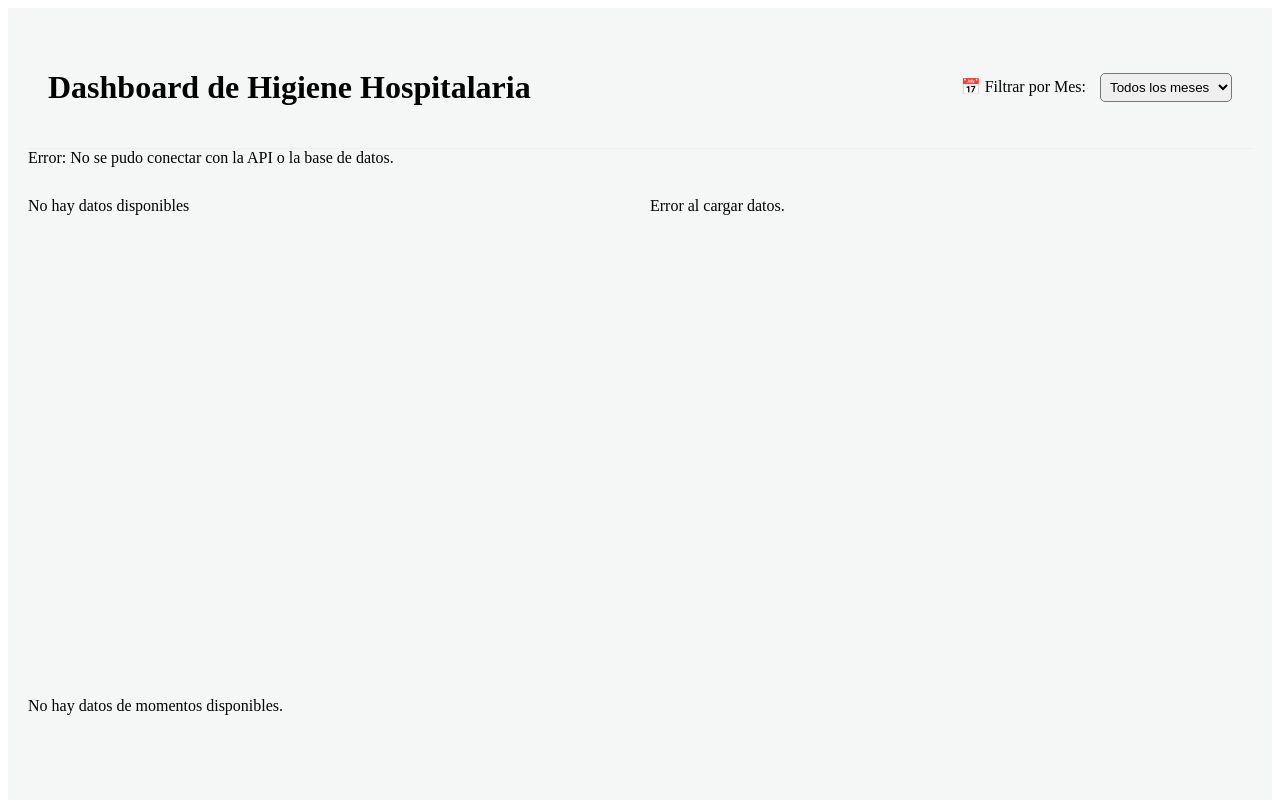
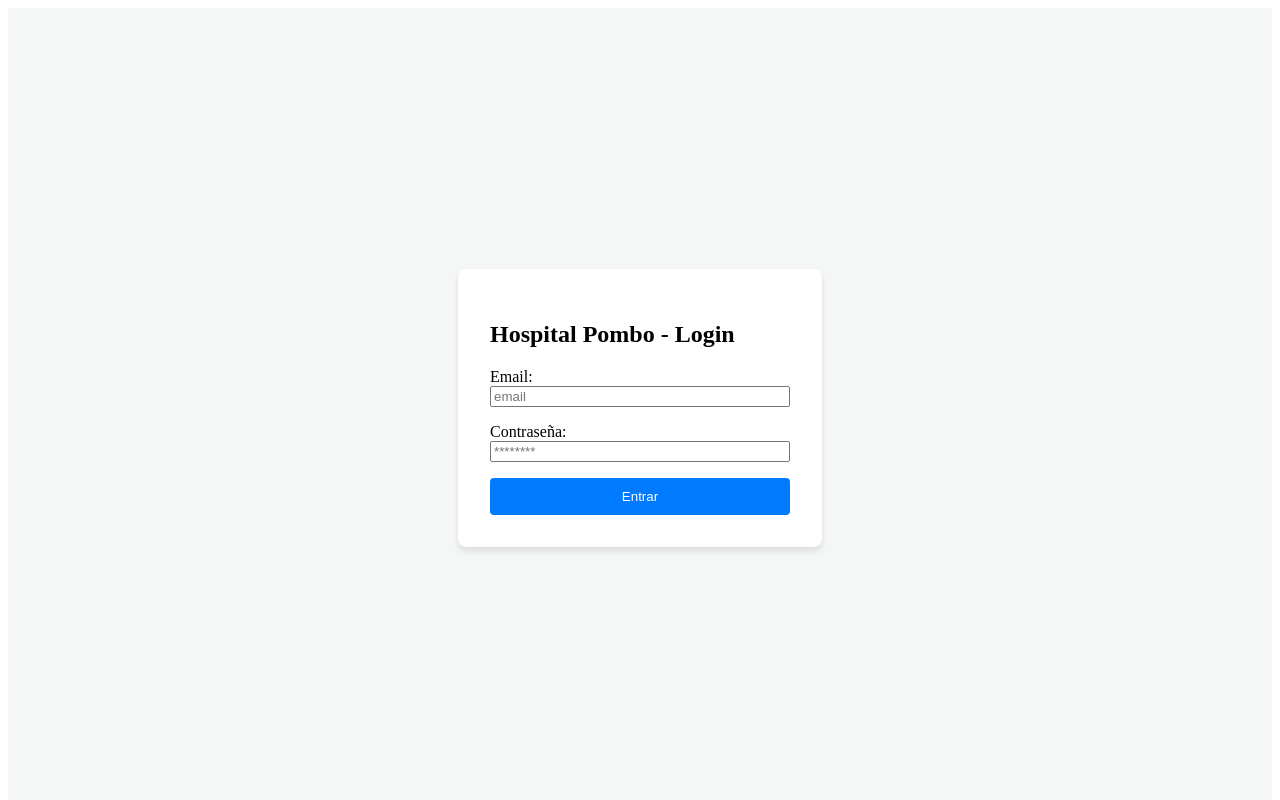
Before and after one commit to gomezclaudio11/hdmPombo, a React (Vite) app in the folder frontEnd/: page /login in a window 1280 px wide. Shown: the top 800 px of the page. Built offline with nearby package versions, Linux system fonts and the light colour scheme; no server answers.

Commit message:
router dom

```diff
--- a/frontEnd/package.json
+++ b/frontEnd/package.json
@@ -15,7 +15,8 @@
     "jwt-decode": "^4.0.0",
     "react": "^19.2.0",
     "react-chartjs-2": "^5.3.1",
-    "react-dom": "^19.2.0"
+    "react-dom": "^19.2.0",
+    "react-router-dom": "^7.13.0"
   },
   "devDependencies": {
     "@eslint/js": "^9.39.1",
--- a/frontEnd/src/App.jsx
+++ b/frontEnd/src/App.jsx
@@ -1,4 +1,5 @@
 import React, { useState } from 'react';
+import { BrowserRouter as Router, Routes, Route, Navigate } from 'react-router-dom';
 import './App.css'; // Mantenemos el CSS base
 import Header from './components/Header';
 import GlobalComplianceCard from './components/GlobalComplianceCard';
@@ -6,43 +7,70 @@ import SectorComplianceChart from './components/SectorComplianceChart';
 import ProfessionalRankingChart from './components/ProfessionalRankingChart';
 import MomentComplianceChart from './components/MomentComplianceChart';
 import SectorDetailDashboard from './components/SectorDetailDashboard';
+import Login from './components/Login';
+
+//1. componente interno Dashboard
+const Dashboard = ({ mes, setMes }) => {
+      <div className="dashboard-layout">
+      <Header mes={mes} setMes={setMes}/>
+    <main className="main-content">
+        {/* Fila superior: Resumen Global */}
+        <section className="kpi-section">
+           <GlobalComplianceCard mes={mes} />
+        </section>
+        {/* Fila de Gráficos */}
+        <section className="charts-grid">
+          <div className="chart-container">
+            <SectorComplianceChart mes={mes}/>
+          </div>
+         <div className="chart-container">
+            <ProfessionalRankingChart mes={mes}/>
+          </div>
+        </section>
+        <section className="full-width-chart">
+          <div className="chart-container">
+            <MomentComplianceChart mes={mes}/>
+          </div>
+        </section>
+        <section className="full-width-chart">
+          <SectorDetailDashboard />
+        </section>
+        </main>
+        </div>
+}
+
+// Componente para proteger rutas (Evita que entren sin Login)
+const RutaProtegida = ({ children }) => {
+    const token = localStorage.getItem('token');
+    if (!token) {
+        return <Navigate to="/login" />;
+    }
+    return children;
+};
 
 function App() {
   const [mes, setMes] = useState(""); // "" significa "Ver todos"
 
   return (
-    <div className="dashboard-layout">
-      <Header mes={mes} setMes={setMes}/>
+    <Router>
+      <Routes>
+        {/* Rutas del login*/}
+        <Route path='/login' element={<Login />} />
 
-    <main className="main-content">
-        {/* Fila superior: Resumen Global */}
-        <section className="kpi-section">
-           <GlobalComplianceCard mes={mes} />
-        </section>
+        {/** Ruta del Dashboard protegidas */}
+        <Route
+          path='/dashboard'
+          element={
+            <RutaProtegida>
+              <Dashboard mes={mes} setMes={setMes} />
+            </RutaProtegida>
+          }
+          />
 
-        {/* Fila de Gráficos */}
-        <section className="charts-grid">
-          <div className="chart-container">
-            <SectorComplianceChart mes={mes}/>
-          </div>
-
-          <div className="chart-container">
-            <ProfessionalRankingChart mes={mes}/>
-          </div>
-        </section>
-
-        <section className="full-width-chart">
-          <div className="chart-container">
-            <MomentComplianceChart mes={mes}/>
-          </div>
-        </section>
-
-        <section className="full-width-chart">
-          <SectorDetailDashboard />
-        </section>
-        </main>
-
-    </div>
+        {/* Si alguien entra a la raíz "/", redirigir al dashboard (que lo mandará al login si no hay token) */}
+        <Route path="*" element={<Navigate to="/dashboard" />} />
+      </Routes>
+    </Router>
   );
 }
 
--- /dev/null
+++ b/frontEnd/src/components/Login.jsx
@@ -0,0 +1,85 @@
+import React, { useState } from "react";
+import axios from "axios";
+import { useNavigate } from "react-router-dom";
+
+const Login = () => {
+    const [email, setEmail] = useState("");
+    const [password, setPassword] = useState("");
+    const [error, setError] = useState(null);
+
+    const navigate = useNavigate();
+
+    const handleSubmit = async (e) => {
+        e.preventDefault();
+        setError(null);
+
+        try {
+            //1. peticion al backEnd en Render
+            const response = await axios.post("https://hdmpombo.onrender.com/api/auth/login", {
+                email,
+                password
+            });
+
+            //2. extraer el token
+            const { token } = response.data;
+
+            //3. guardar en localStorage
+            localStorage.setItem("token", token);
+
+            //4. redirigir al dashboard
+            //se usa navigate para que la pag no se recargue bruscamente
+            navigate("/dashboard");
+
+           // Opcional: Forzar un refresh si necesitas que el App.js detecte el cambio
+            window.location.reload();
+        } catch (error) {
+            // Manejo de errores (Credenciales incorrectas, etc.)
+            setError(err.response?.data?.message || 'Error al iniciar sesión');
+        }
+    };
+
+    return (
+        <div style={styles.container}>
+            <form onSubmit={handleSubmit} style={styles.form}>
+                <h2>Hospital Pombo - Login</h2>
+
+                {error && <p style={styles.error}>{error}</p>}
+
+                <div style={styles.inputGroup}>
+                    <label>Email:</label>
+                    <input
+                        type="email"
+                        value={email}
+                        onChange={(e) => setEmail(e.target.value)}
+                        required
+                        placeholder="email"
+                    />
+                </div>
+
+                <div style={styles.inputGroup}>
+                    <label>Contraseña:</label>
+                    <input
+                        type="password"
+                        value={password}
+                        onChange={(e) => setPassword(e.target.value)}
+                        required
+                        placeholder="********"
+                    />
+                </div>
+
+                <button type="submit" style={styles.button}>Entrar</button>
+            </form>
+        </div>
+    );
+};
+
+// Estilos
+const styles = {
+    container: { display: 'flex', justifyContent: 'center', alignItems: 'center', height: '100vh', backgroundColor: '#f4f7f6' },
+    form: { padding: '2rem', background: 'white', borderRadius: '8px', boxShadow: '0 4px 6px rgba(0,0,0,0.1)', width: '300px' },
+    inputGroup: { marginBottom: '1rem', display: 'flex', flexDirection: 'column' },
+    button: { width: '100%', padding: '0.7rem', backgroundColor: '#007bff', color: 'white', border: 'none', borderRadius: '4px', cursor: 'pointer' },
+    error: { color: 'red', fontSize: '0.9rem', marginBottom: '1rem' }
+};
+
+export default Login;
```
Also changed, not shown: 1 other file (tests, documents, lock files or other folders).
